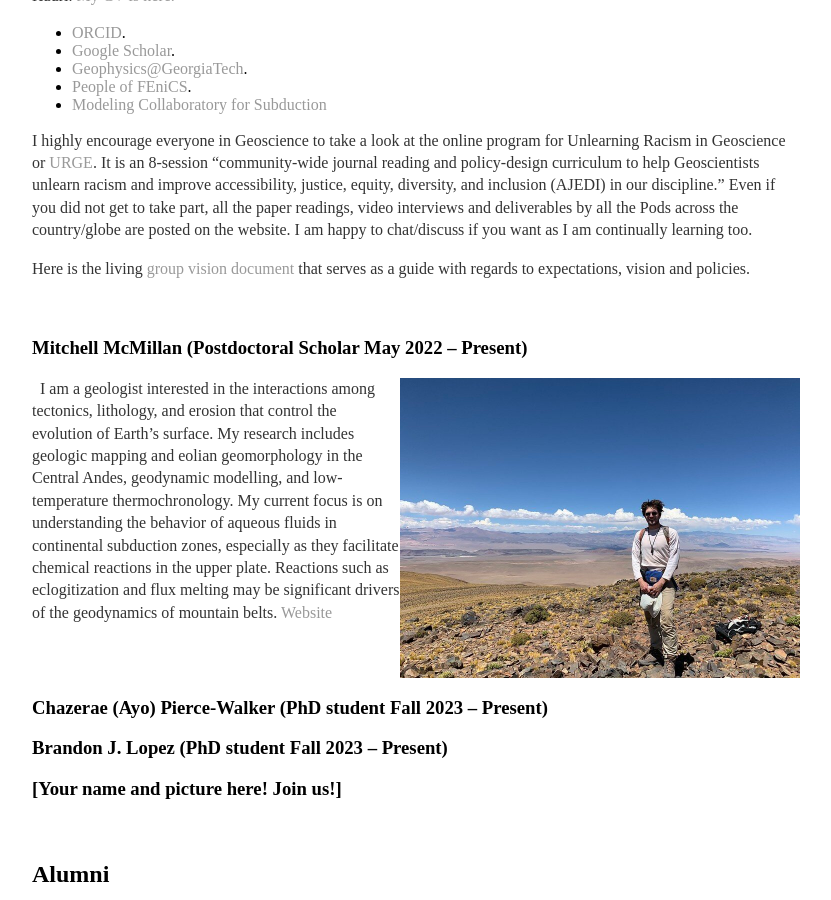
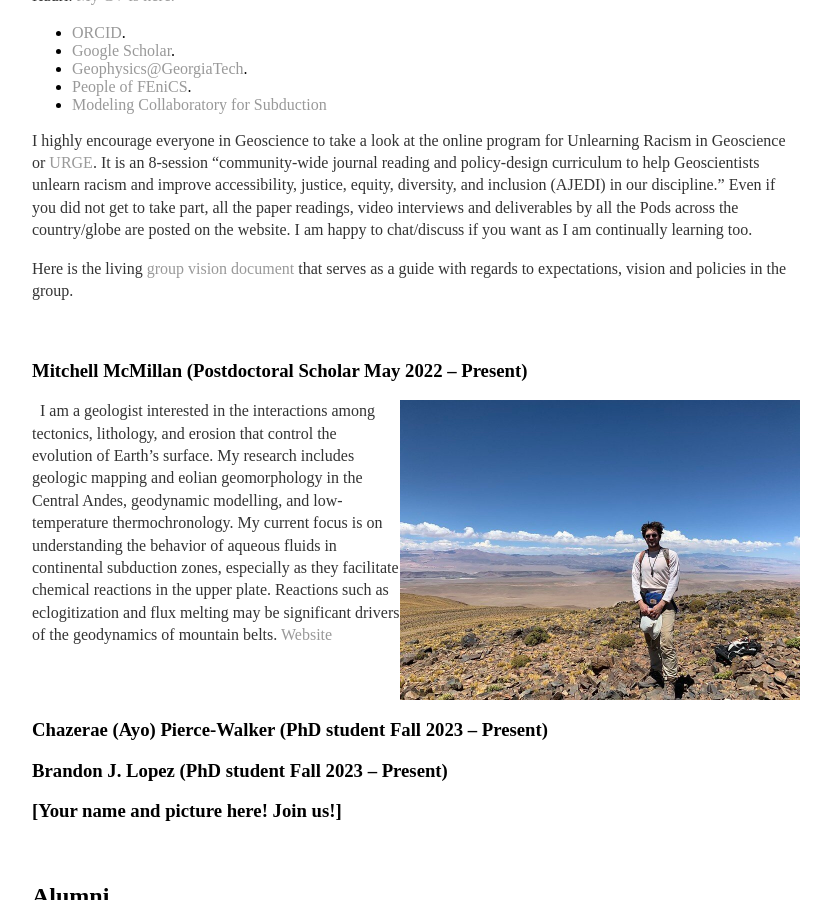
Before and after one commit to joycesim/joycesim.github.io, a Jekyll site: the page built from group/index.md, in a window 1280 px wide and 900 px high, scrolled down 636 px. Shown: the whole window, without its empty margins (224-1055 px from the left). Built offline with Jekyll 4.4.1, drawn with Linux system fonts in a browser that asks for light colours.

Commit message:
Update index.md

```diff
--- a/group/index.md
+++ b/group/index.md
@@ -18,7 +18,7 @@ AKA The SIMulators
 
 I highly encourage everyone in Geoscience to take a look at the online program for Unlearning Racism in Geoscience or [URGE](www.urgeoscience.org). It is an 8-session "community-wide journal reading and policy-design curriculum to help Geoscientists unlearn racism and improve accessibility, justice, equity, diversity, and inclusion (AJEDI) in our discipline." Even if you did not get to take part, all the paper readings, video interviews and deliverables by all the Pods across the country/globe are posted on the website. I am happy to chat/discuss if you want as I am continually learning too.
 
-Here is the living [group vision document](https://joycesim.github.io/GroupVision/) that serves as a guide with regards to expectations, vision and policies.
+Here is the living [group vision document](https://joycesim.github.io/GroupVision/) that serves as a guide with regards to expectations, vision and policies in the group.
 
 <br clear="right"/>
 
```
